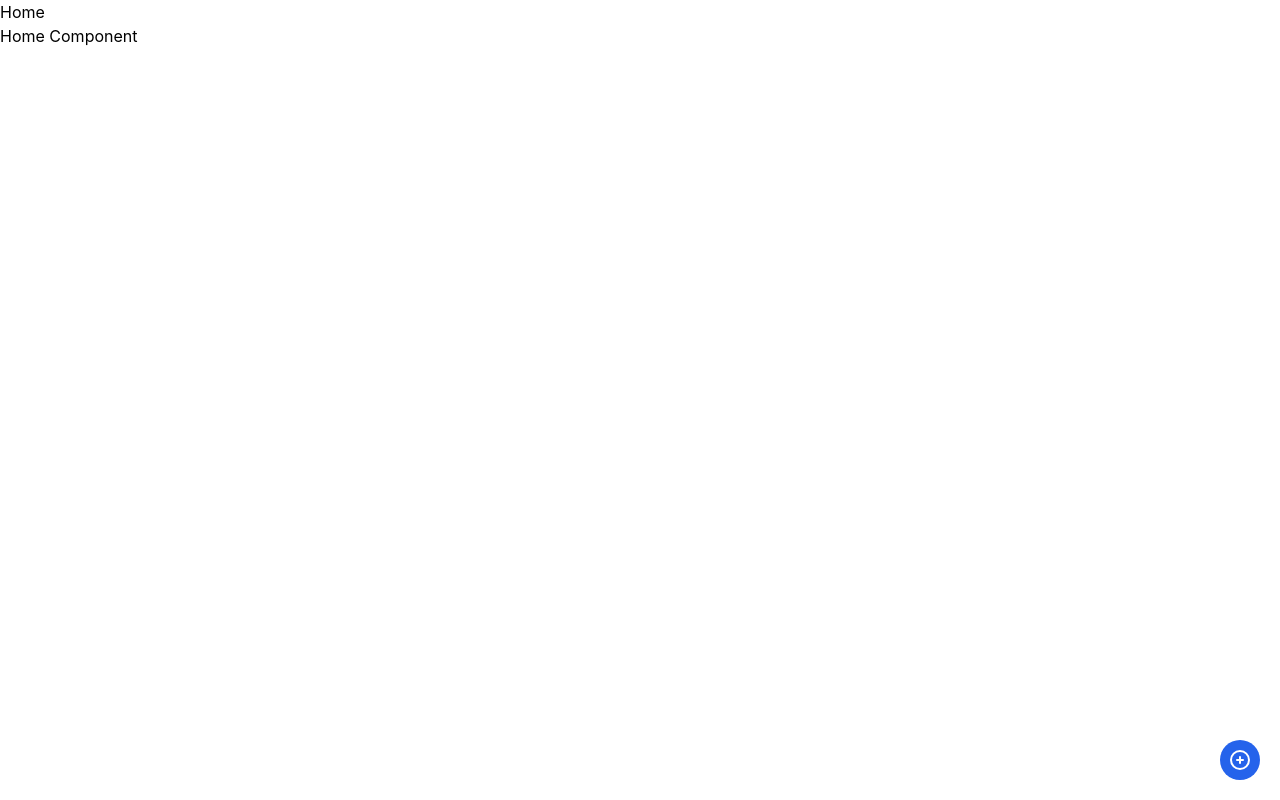
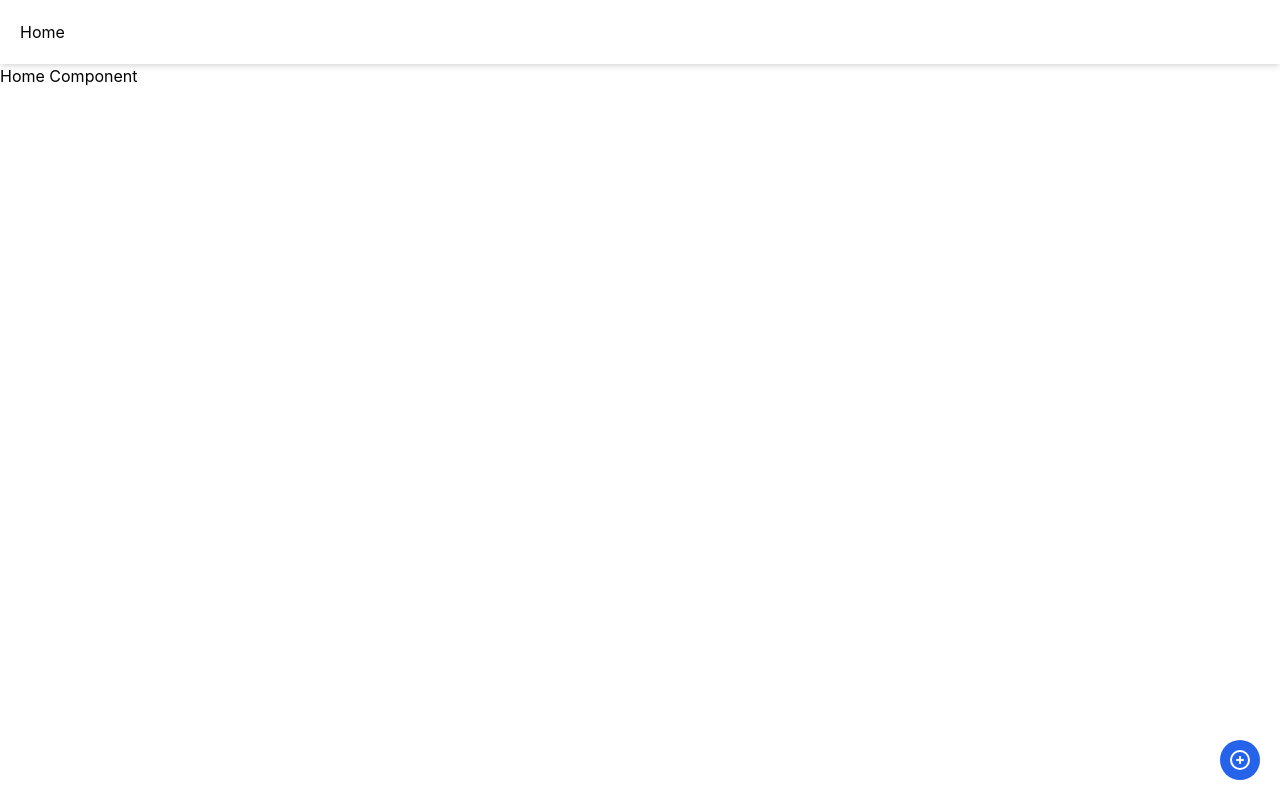
Before and after one commit to jattboys/opinion, a React (Create React App) app in the folder web/: page / in a window 1280 px wide. Built offline with nearby package versions, Linux system fonts and the light colour scheme.

Commit message:
refactor(web): Add style in navbar.

```diff
--- a/web/src/app/App.js
+++ b/web/src/app/App.js
@@ -9,7 +9,6 @@ import FooterComponent from "./footer/FooterComponent";
 export default function App() {
   return (
     <Router>
-      <div>
       <NavbarComponent />
       {/* A <Switch> looks through its children <Route>s and
             renders the first one that matches the current URL. */}
@@ -22,7 +21,6 @@ export default function App() {
         </Route>
       </Switch>
       <FooterComponent />
-      </div>
     </Router>
   );
 }
--- a/web/src/app/navbar/NavbarComponent.jsx
+++ b/web/src/app/navbar/NavbarComponent.jsx
@@ -3,7 +3,7 @@ import { Link } from "react-router-dom";
 
 export default function NavbarComponent() {
   return (
-    <nav>
+    <nav className="p-5 shadow-md">
       <ul>
         <li>
           <Link to="/">Home</Link>
```
Lines whose indentation alone changed are shown as unchanged.
